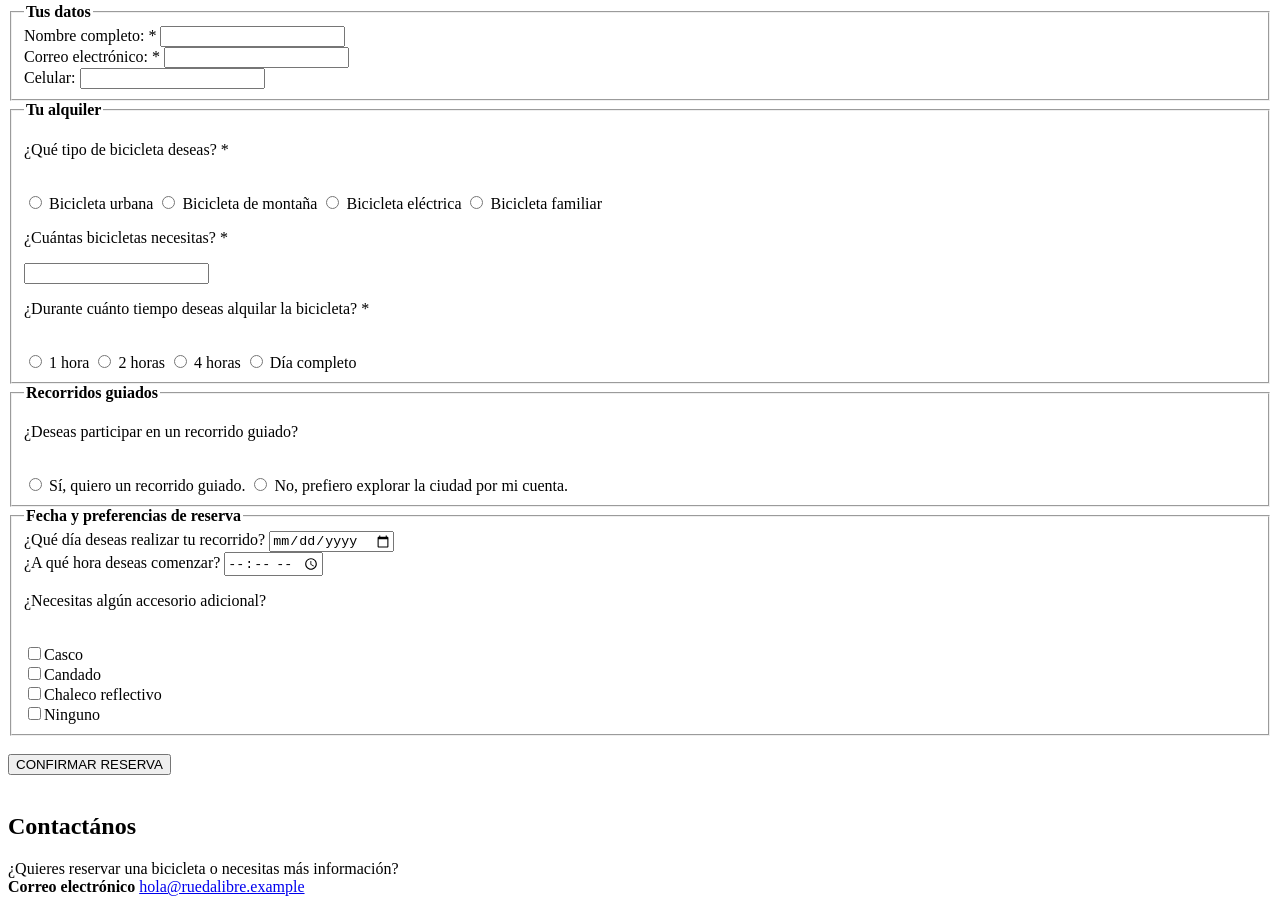
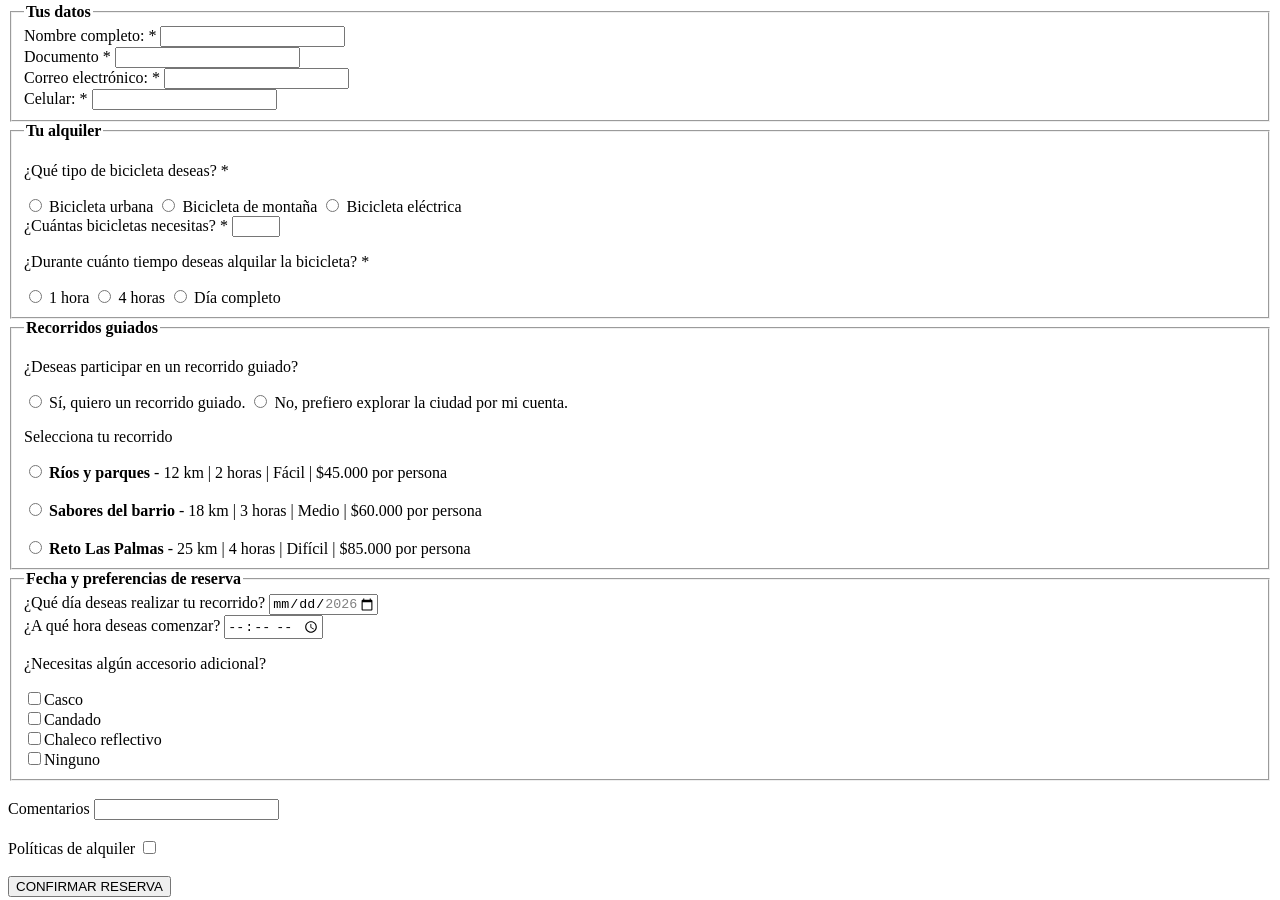
Before and after one commit to LauraVargasLenis/modulo-html-css, a plain HTML site: page rueda-libre/paginas/reservas.html in a window 1280 px wide. Shown: the part 457-1357 px from the top of the page. Drawn offline with Linux system fonts and the light colour scheme.

Commit message:
docs: bitacora

```diff
--- a/rueda-libre/paginas/reservas.html
+++ b/rueda-libre/paginas/reservas.html
@@ -34,34 +34,29 @@
                     <legend><strong>Tus datos</strong></legend>
                     <label for="nombre">Nombre completo: * </label>
                         <input type="text" id="nombre" name="nombre" required>
+                    <br><label for="documento">Documento *</label>
+                        <input type="text" name="documento" id="documento" pattern="[0-9]{6,10}" title="solo números, entre 6 y 10 dígitos." required>
                     <br><label for="correo">Correo electrónico: *</label>
                         <input type="email" name="correo" id="correo" required>
-                    <br><label for="celular">Celular:</label>
+                    <br><label for="celular">Celular: *</label>
                         <input type="tel" name="celular" id="celular" pattern="3[0-9]{9}" maxlength="10"
-                        title="Ingresa un número de 10 dígitos que comience por 3">
+                        title="Ingresa un número de 10 dígitos que comience por 3" required>
                 </fieldset>
 
                 <fieldset>
                     <legend><strong>Tu alquiler</strong></legend>
                     <p>¿Qué tipo de bicicleta deseas? *</p>
-                    <br>
                     <input type="radio" name="tipo-bici" id="urbana" required>
                         <label for="urbana">Bicicleta urbana</label>
                     <input type="radio" name="tipo-bici" id="montaña">
                         <label for="montaña">Bicicleta de montaña</label>
                     <input type="radio" name="tipo-bici" id="electrica">
                         <label for="electrica">Bicicleta eléctrica</label>
-                    <input type="radio" name="tipo-bici" id="familiar">
-                        <label for="familiar">Bicicleta familiar</label>
-                    <br>
-                    <p>¿Cuántas bicicletas necesitas? *</p>
-                        <input type="number" min="1" required>
-                    <br>
+                    <br><label for="cantidad-bicis">¿Cuántas bicicletas necesitas? *</label>
+                        <input type="number" name="cantidad-bicis" min="1" max="6" title="Puede alquilar entre 1 y 6 bicicletas" required>
                     <p>¿Durante cuánto tiempo deseas alquilar la bicicleta? *</p>
-                        <br><input type="radio" name="tiempo" id="1hora" required>
+                        <input type="radio" name="tiempo" id="1hora" required>
                             <label for="1hora">1 hora</label>
-                        <input type="radio" name="tiempo" id="2horas">
-                            <label for="2horas">2 horas</label>
                         <input type="radio" name="tiempo" id="4horas">
                             <label for="4horas">4 horas</label>
                         <input type="radio" name="tiempo" id="dia-alquiler">
@@ -71,23 +66,50 @@
                 <fieldset>
                     <legend><strong>Recorridos guiados</strong></legend>
                     <p>¿Deseas participar en un recorrido guiado?</p>
-                        <br>
-                        <input type="radio" name="recorrido" id="si-recorrido" required>
+                        <input type="radio" name="si-no-recorrido" id="si-recorrido" required>
                             <label for="si-recorrido">Sí, quiero un recorrido guiado.</label>
-                        <input type="radio" name="recorrido" id="no-recorrido">
+                        <input type="radio" name="si-no-recorrido" id="no-recorrido">
                             <label for="no-recorrido">No, prefiero explorar la ciudad por mi cuenta.</label>
+                    <p>Selecciona tu recorrido</p>
+                        <input type="radio" name="recorrido" id="rios_parques" value="rios_parques"
+                            required>
+                        <label for="rios_parques"><strong>Ríos y parques</strong>
+                            - 12 km | 2 horas | Fácil | $45.000 por persona
+                        </label>
+
+                        <br><br>
+
+                        <input type="radio"
+                            name="recorrido"
+                            id="sabores_barrio"
+                            value="sabores_barrio">
+                        <label for="sabores_barrio">
+                            <strong>Sabores del barrio</strong>
+                            - 18 km | 3 horas | Medio | $60.000 por persona
+                        </label>
+
+                        <br><br>
+
+                        <input type="radio"
+                            name="recorrido"
+                            id="reto_palmas"
+                            value="reto_palmas">
+                        <label for="reto_palmas">
+                            <strong>Reto Las Palmas</strong>
+                            - 25 km | 4 horas | Difícil | $85.000 por persona
+                        </label>
                 </fieldset>
 
                 <fieldset>
                     <legend><strong>Fecha y preferencias de reserva</strong></legend>
                     <label for="dia">¿Qué día deseas realizar tu recorrido?</label>
-                        <input type="date" name="dia" id="dia">
+                        <input type="date" name="dia" id="dia" min="2026-11-01" max="2026-12-31"
+                        title="Debe seleccionar una fecha entre el 1 de noviembre y el 31 de diciembre de 2026">
                     <br>
                     <label for="hora">¿A qué hora deseas comenzar?</label>
                         <input type="time" name="hora" id="hora">
                     <br>
                     <p>¿Necesitas algún accesorio adicional?</p>
-                        <br>
                         <input type="checkbox" name="accesorios" id="casco">Casco
                         <br>
                         <input type="checkbox" name="accesorios" id="candado">Candado
@@ -96,6 +118,14 @@
                         <br>
                         <input type="checkbox" name="accesorios" id="ninguno">Ninguno
                 </fieldset>
+                <br>
+                <label for="comentarios">Comentarios</label>
+                    <input type="text" name="comentarios" id="comentarios" maxlength="300">
+                <br>
+                <br>
+                <label for="politicas">Políticas de alquiler</label>
+                    <input type="checkbox" name="politicas" id="politicas" required>
+                <br>
                 <br>
                 <button type="submit">CONFIRMAR RESERVA</button>
 
```
Also changed, not shown: rueda-libre/bitacora.txt (+14 -0 lines).
